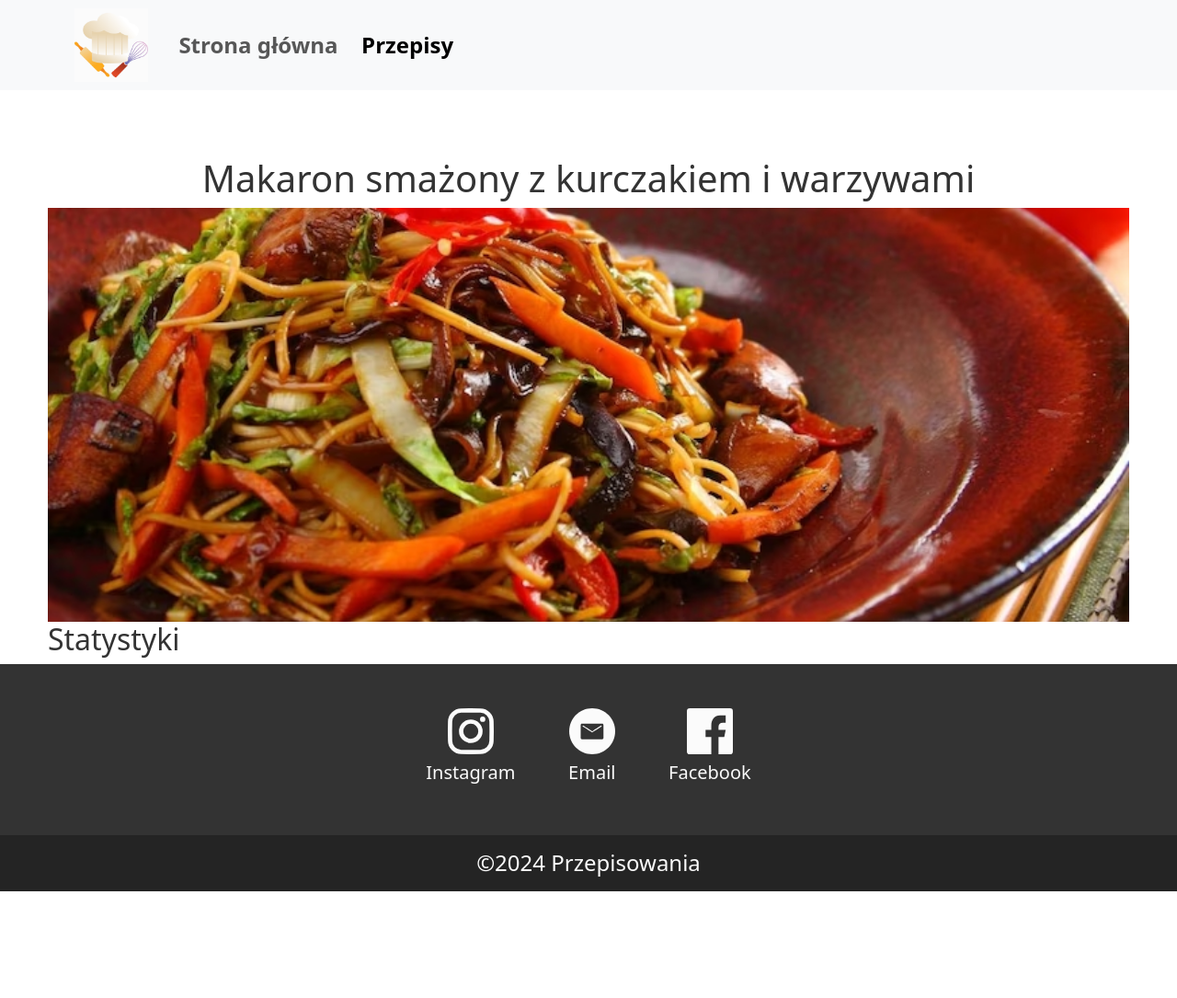
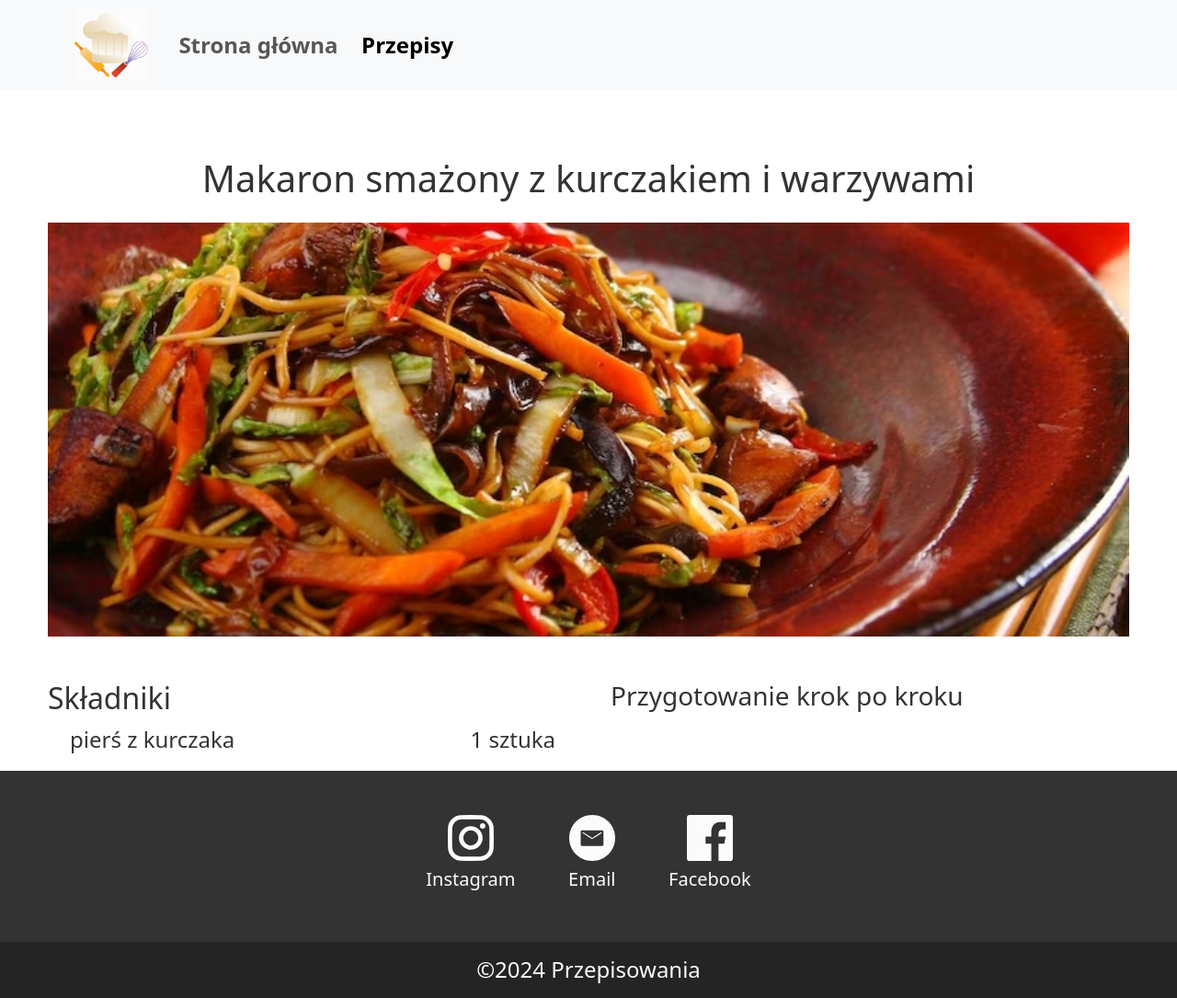
Before and after one commit to Czkafek/Przepisy-project, a plain HTML site: page testowanie.html in a window 1280 px wide. Shown: the whole page at 92% size. Before the commit the page ends 969 px from the top, so only its background shows below. Drawn offline with nearby package versions, Linux system fonts and the light colour scheme.

Commit message:
I am finishing frontend tommorow

```diff
--- a/testowanie.html
+++ b/testowanie.html
@@ -28,19 +28,23 @@
     <main class="container-fluid main-padding p-0 m-0 px-4 recipe-container d-flex flex-column align-items-center">
         <div class="recipe container">
             <div class="row text-center-nochange">
-                <h6 class="fs-1 p-0">Makaron smażony z kurczakiem i warzywami</h6>
+                <h5 class="fs-1 p-0">Makaron smażony z kurczakiem i warzywami</h5>
             </div>
-            <div class="row d-flex justify-content-center">
+            <div class="row d-flex justify-content-center pt-3">
                 <div class="recipe-img">
                     <img src="img/makaron-smazony-z-kurczakiem-i-warzywami.jpg">
                 </div>
             </div>
-            <div class="row w-100">
-                <div class="col">
-                    <h6 class="fs-2">Statystyki</h6>
+            <div class="row w-100 column-gap pt-sm-5 pt-3">
+                <div class="col-lg pe-5">
+                    <h6 class="fs-2 fw-medium ">Składniki</h6>
+                    <div class="ps-4 d-flex justify-content-between text-nowrap">
+                        <p class="fs-4">pierś z kurczaka</p>
+                        <p class="fs-4">1 sztuka</p>
+                    </div>
                 </div>
-                <div class="col">
-
+                <div class="col-lg pe-0 pt-lg-0 pt-3">
+                    <h6 class="fs-3 fw-medium ">Przygotowanie krok po kroku</h6>
                 </div>
             </div>
         </div>
```
Also changed, not shown: index.html (+1 -1 lines), przepis.html (+19 -2 lines).
